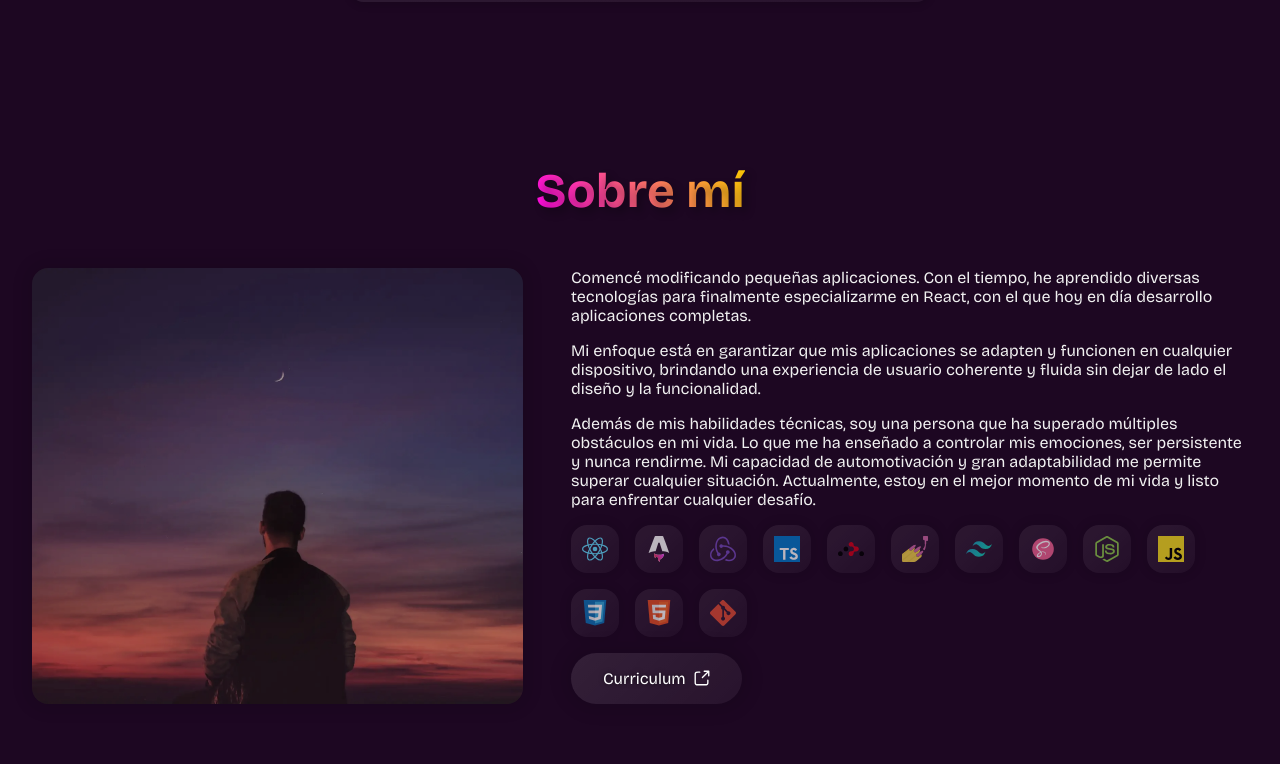
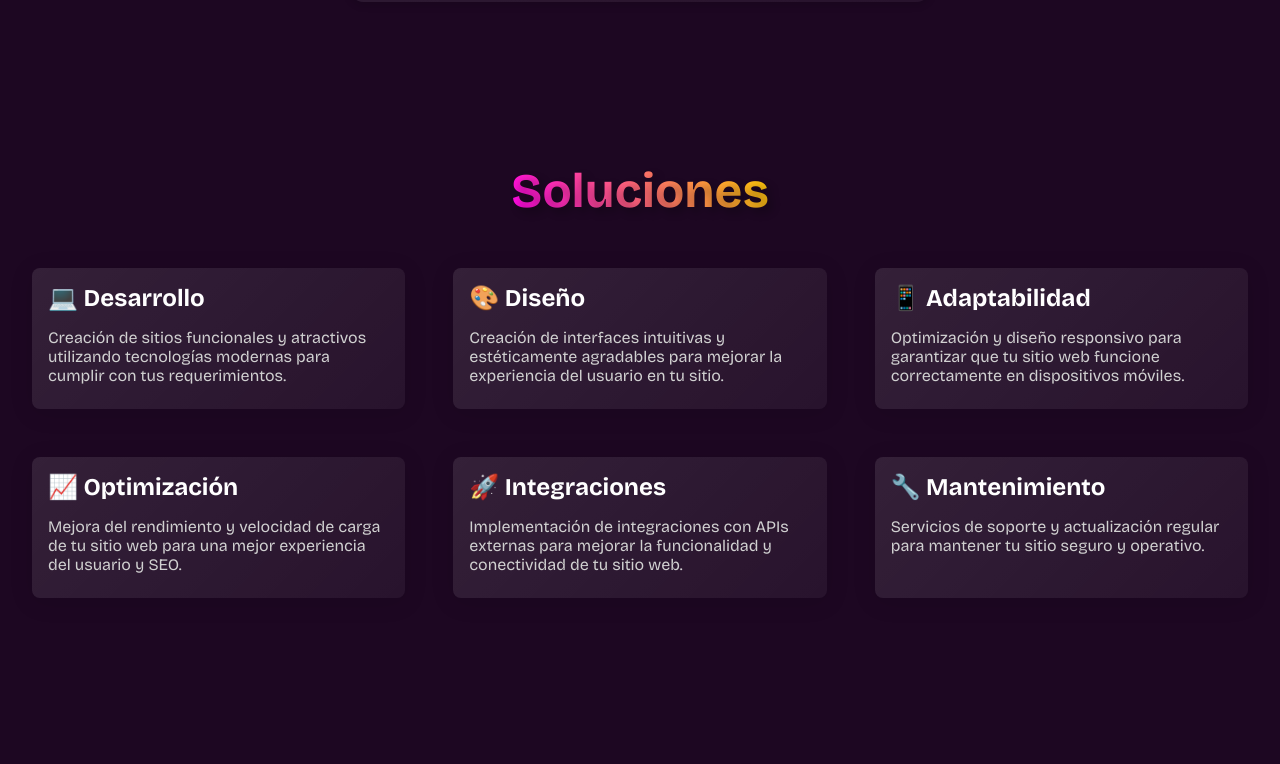
Before and after one commit to ZBrian99/portfolio, a React (Vite) app: page / in a window 1280 px wide. Shown: the part 2275-3039 px from the top of the page. Built offline with nearby package versions, Linux system fonts and the light colour scheme.

Commit message:
feat: add services section. fix: about responsive, projects cards

```diff
--- a/src/components/About/About.jsx
+++ b/src/components/About/About.jsx
@@ -17,6 +17,7 @@ const AboutWrapper = styled.div`
 	position: relative;
 	padding: 0 2rem;
 	gap: 1rem;
+  width: 100%;
 	@media screen and (min-width: 45rem) {
 		padding: 0 3rem;
 	}
@@ -39,7 +40,7 @@ const AboutImageContainer = styled.div`
 	filter: grayscale(30%);
 	box-shadow: 0 0 1rem 0.5rem rgba(0, 0, 0, 0.1);
 	@media screen and (min-width: 50rem) {
-		height: 100%;
+    height: 100%;
 		flex: 0.5;
 	}
 `;
--- a/src/components/Navbar/Navbar.jsx
+++ b/src/components/Navbar/Navbar.jsx
@@ -62,7 +62,7 @@ const NavbarMenu = styled.nav`
 	display: flex;
 	flex-direction: column;
 	gap: 1rem;
-	font-size: 1.5em;
+	font-size: 1.2em;
 
 	transition: transform 0.2s ease-out, opacity 0.2s ease-out;
 
@@ -72,6 +72,9 @@ const NavbarMenu = styled.nav`
 	transform: ${({ isActive }) =>
 		isActive ? 'translate(25%, -15%) scale(1)' : 'translate(25%, -15%) scale(0)'};
 
+	@media screen and (min-width: 30rem) {
+		font-size: 1.5em;
+	}
 	@media screen and (min-width: 50rem) {
 		font-size: 2em;
 	}
@@ -124,6 +127,9 @@ export const Navbar = () => {
 						<NavbarItem href='#projects' onClick={() => setIsActive(false)}>
 							Proyectos
 						</NavbarItem>
+						<NavbarItem href='#services' onClick={() => setIsActive(false)}>
+							Soluciones
+						</NavbarItem>
 						<NavbarItem href='#about' onClick={() => setIsActive(false)}>
 							Sobre Mi
 						</NavbarItem>
--- a/src/components/Projects/ProjectSimpleCard.jsx
+++ b/src/components/Projects/ProjectSimpleCard.jsx
@@ -1,8 +1,8 @@
 import styled from '@emotion/styled';
 
-const Card = styled.a`
+const Card = styled.article`
 	text-decoration: none;
-
+	color: inherit;
 	width: 100%;
 	display: flex;
 	flex-direction: column;
@@ -112,7 +112,6 @@ const Skill = styled.div`
 	width: 1.8em;
 	height: 1.8em;
 	opacity: 0.7;
-
 	&:hover {
 		opacity: 1;
 		& > .SkillTooltip {
@@ -180,7 +179,7 @@ const getTechnologyIcon = (technology) => {
 
 export const ProjectSimpleCard = ({ project }) => {
 	return (
-		<Card href={project.link} target='_blank' rel='noopener noreferrer'>
+		<Card>
 			<CardImageContainer>
 				<ProjectImage className='Img' src={project.image} alt={project.name} />
 			</CardImageContainer>
--- /dev/null
+++ b/src/components/Services/ServiceCard.jsx
@@ -0,0 +1,36 @@
+import styled from '@emotion/styled';
+
+const Card = styled.article`
+	width: 100%;
+	display: flex;
+	flex-direction: column;
+	padding: 1rem;
+	gap: 1rem;
+	background-color: rgba(255, 255, 255, 0.05);
+	background: linear-gradient(135deg, rgba(255, 255, 255, 0.1), rgba(255, 255, 255, 0.05));
+
+	box-shadow: 0 0.25rem 1.5rem rgba(0, 0, 0, 0.1);
+
+	border-radius: 0.5rem;
+
+	@media screen and (min-width: 60rem) {
+		flex: 1;
+	}
+`;
+
+const CardTitle = styled.h3`
+	font-size: 1.5em;
+`;
+const CardInfo = styled.p`
+	color: #d1d1d1;
+	margin-bottom: 0.5rem;
+`;
+
+export const ServiceCard = ({ service }) => {
+	return (
+		<Card>
+			<CardTitle>{service.title} </CardTitle>
+			<CardInfo>{service.description}</CardInfo>
+		</Card>
+	);
+};
--- /dev/null
+++ b/src/components/Services/Services.jsx
@@ -0,0 +1,61 @@
+import styled from '@emotion/styled';
+import { ServiceCard } from './ServiceCard';
+import { services } from '../../data/services';
+const ServicesContainer = styled.section`
+	width: 100%;
+	margin: 0 auto;
+	padding: 0 2rem;
+	display: flex;
+	flex-direction: column;
+	justify-content: center;
+	align-items: center;
+	gap: 3rem;
+	@media screen and (min-width: 45rem) {
+		padding: 0 3rem;
+	}
+	@media screen and (min-width: 50rem) {
+		padding: 0 2rem;
+	}
+`;
+
+const ServicesTitle = styled.h3`
+	text-align: center;
+	font-size: 3em;
+
+	color: #ffd000;
+	background-clip: text;
+	-webkit-text-fill-color: transparent;
+	color: transparent;
+	background-image: linear-gradient(60deg, #ff00ea, #ffd000);
+	text-shadow: 0.3rem 0.3rem 0.5rem rgba(0, 0, 0, 0.3);
+`;
+
+const ProjectWrapper = styled.div`
+	/* display: flex; */
+	/* flex-wrap: wrap; */
+	/* justify-content: space-between; */
+	display: grid;
+	width: 100%;
+	position: relative;
+	gap: 3rem;
+
+	@media screen and (min-width: 40rem) {
+		grid-template-columns: repeat(2, 1fr);
+	}
+	@media screen and (min-width: 60rem) {
+		grid-template-columns: repeat(3, 1fr);
+	}
+`;
+
+export const Services = () => {
+	return (
+		<ServicesContainer id='services'>
+			<ServicesTitle>Soluciones</ServicesTitle>
+			<ProjectWrapper>
+				{services.map((service, index) => (
+					<ServiceCard key={index} service={service} />
+				))}
+			</ProjectWrapper>
+		</ServicesContainer>
+	);
+};
--- /dev/null
+++ b/src/data/services.json
@@ -0,0 +1,28 @@
+{
+	"services": [
+		{
+			"title": "💻 Desarrollo",
+			"description": "Creación de sitios funcionales y atractivos utilizando tecnologías modernas para cumplir con tus requerimientos."
+		},
+		{
+			"title": "🎨 Diseño",
+			"description": "Creación de interfaces intuitivas y estéticamente agradables para mejorar la experiencia del usuario en tu sitio."
+		},
+    {
+      "title": "📱 Adaptabilidad",
+      "description": "Optimización y diseño responsivo para garantizar que tu sitio web funcione correctamente en dispositivos móviles."
+    },
+    {
+      "title": "📈 Optimización",
+      "description": "Mejora del rendimiento y velocidad de carga de tu sitio web para una mejor experiencia del usuario y SEO."
+    },
+		{
+      "title": "🚀 Integraciones",
+			"description": "Implementación de integraciones con APIs externas para mejorar la funcionalidad y conectividad de tu sitio web."
+		},
+    {
+      "title": "🔧 Mantenimiento",
+      "description": "Servicios de soporte y actualización regular para mantener tu sitio seguro y operativo."
+    }
+	]
+}
--- a/src/pages/Home/HomePage.jsx
+++ b/src/pages/Home/HomePage.jsx
@@ -3,6 +3,7 @@ import { About } from '../../components/About/About';
 import { Contact } from '../../components/Contact/Contact';
 import { Projects } from '../../components/Projects/Projects';
 import { Hero } from '../../components/Hero/Hero';
+import { Services } from '../../components/Services/Services';
 
 const HomeWrapper = styled.main`
 	display: flex;
@@ -18,7 +19,8 @@ export const HomePage = () => {
 	return (
 		<HomeWrapper>
 			<Hero />
-			<Projects />
+      <Projects />
+      <Services />
 			<About />
 			<Contact />
 		</HomeWrapper>
```
